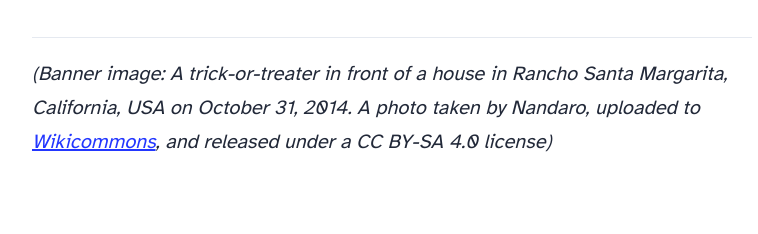
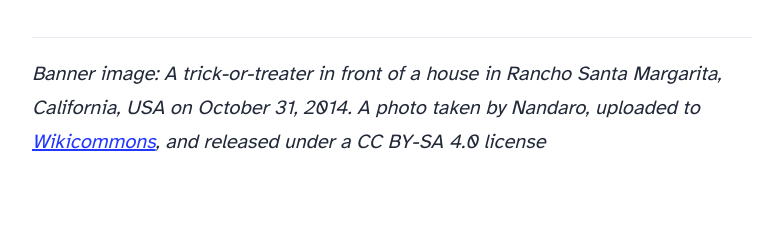
Before and after one commit to Toreightyone/shaneswebsite, an Astro site: page /blog/halloween-children-block-party in a window 1280 px wide. Shown: the part 4811-5045 px from the top of the page, 248-1006 px from the left. Built offline with nearby package versions, Linux system fonts and the light colour scheme; Astro itself is replaced by a stand-in of ours.

Commit message:
Update Halloween-children-block-party.md

```diff
--- a/src/content/blog/Halloween-children-block-party.md
+++ b/src/content/blog/Halloween-children-block-party.md
@@ -30,4 +30,4 @@ Do we refrain from these initiatives because Toronto's political machine is so a
 
 ---
 
-_(Banner image: A trick-or-treater in front of a house in Rancho Santa Margarita, California, USA on October 31, 2014. A photo taken by Nandaro, uploaded to [Wikicommons](https://commons.wikimedia.org/wiki/File:20141031-0695_Rancho_Santa_Margarita.JPG), and released under a CC BY-SA 4.0 license)_
+_Banner image: A trick-or-treater in front of a house in Rancho Santa Margarita, California, USA on October 31, 2014. A photo taken by Nandaro, uploaded to [Wikicommons](https://commons.wikimedia.org/wiki/File:20141031-0695_Rancho_Santa_Margarita.JPG), and released under a CC BY-SA 4.0 license_
```
